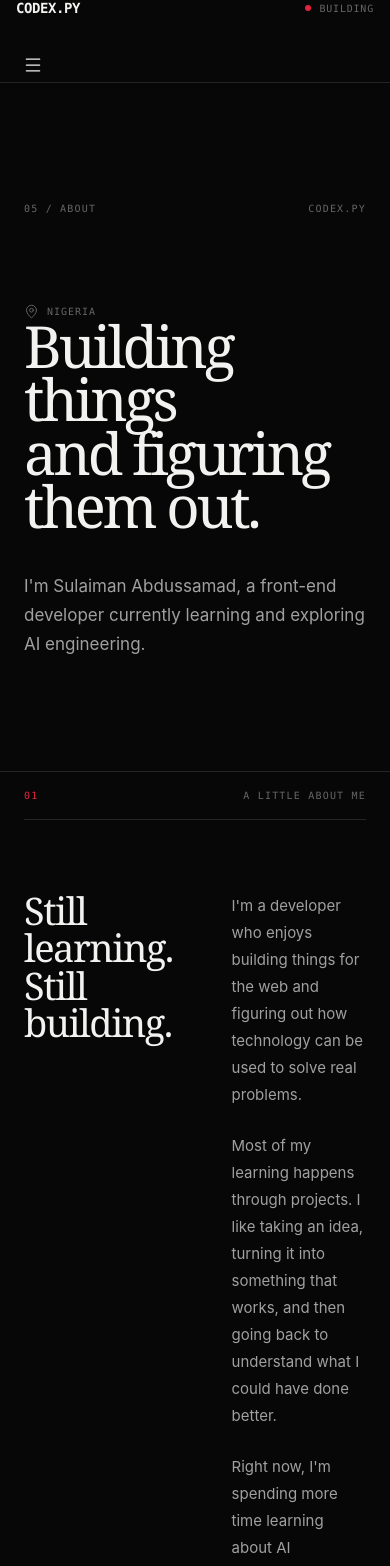
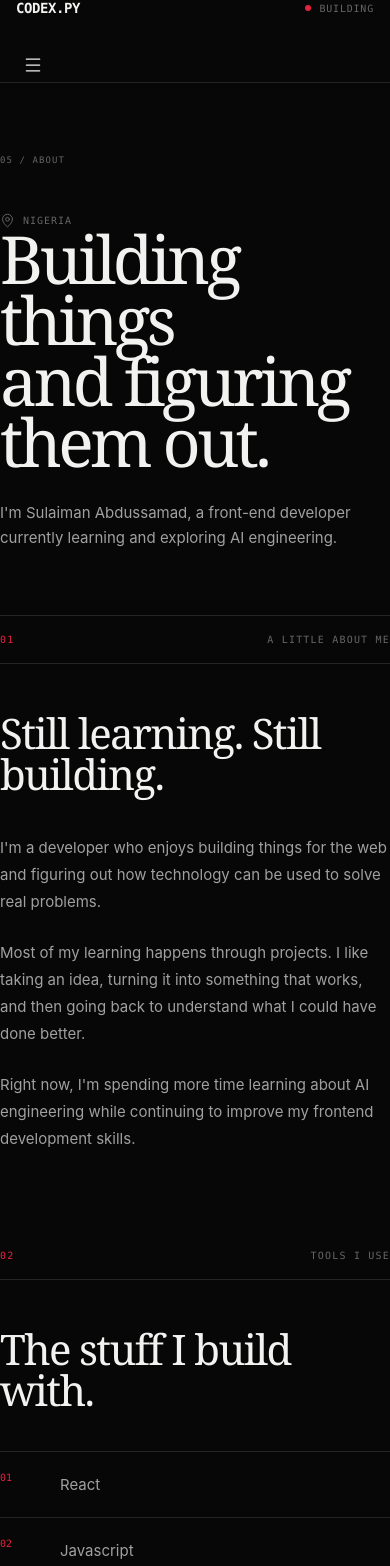
Before and after one commit to codex2py/codexlab, a React (Vite) app: page /about in a window 390 px wide. Shown: the top 1566 px of the page. Built offline with nearby package versions, Linux system fonts and the light colour scheme.

Commit message:
style: complete styling About page + added responsiveness

```diff
--- a/src/pages/About.css
+++ b/src/pages/About.css
@@ -227,3 +227,87 @@
     background: var(--color-surface);
     transform: translateY(-2px);
 }
+
+@media (max-width: 800px) {
+    .about-hero {
+        padding: 96px 0 80px;
+    }
+    .about-meta {
+        margin-bottom: 64px;
+    }
+    .about-hero-content {
+        grid-template-columns: 1fr;
+        gap: 32px;
+    }
+    .about-location {
+        padding-top: 0;
+    }
+    .about-story-grid,
+    .about-stack-content {
+        grid-template-columns: 1fr;
+        gap: 48px;
+        padding-top: 56px;
+    }
+    .about-principle {
+        grid-template-columns: 56px minmax(0, 1fr);
+        gap: 16px;
+    }
+    .about-footer-content {
+        align-items: flex-start;
+        flex-direction: column;
+    }
+}
+
+@media (max-width: 600px) {
+    .about-container {
+        width: min(100% -32px, var(--container-width));
+    }
+    .about-hero {
+        padding: 72px 0 64px;
+    }
+    .about-meta {
+        margin-bottom: 48px;
+        font-size: 9px;
+    }
+    .about-meta span:last-child {
+        display: none;
+    }
+    .about-intro h1 {
+        margin-bottom: 28px;
+        font-size: clamp(50px, 17vw, 76px);
+    }
+    .about-intro p {
+        font-size: 15px;
+    }
+    .about-story,
+    .about-stack,
+    .about-principles {
+        padding-bottom: 80px;
+    }
+    .about-story-grid,
+    .about-stack-content {
+        padding-top: 48px;
+        gap: 40px;
+    }
+    .about-story-grid h2,
+    .about-stack-content h2 {
+        font-size: 42px;
+    }
+    .about-principle {
+        grid-template-columns: 36px minmax(0, 1fr);
+        gap: 12px;
+        padding: 36px 0;
+    }
+    .about-principle h2 {
+        font-size: 30px;
+    }
+    .about-footer {
+        padding-bottom: 80px;
+    }
+    .about-footer-content {
+        padding-top: 56px;
+    }
+    .about-footer h2 {
+        font-size: 42px;
+    }
+}
```
